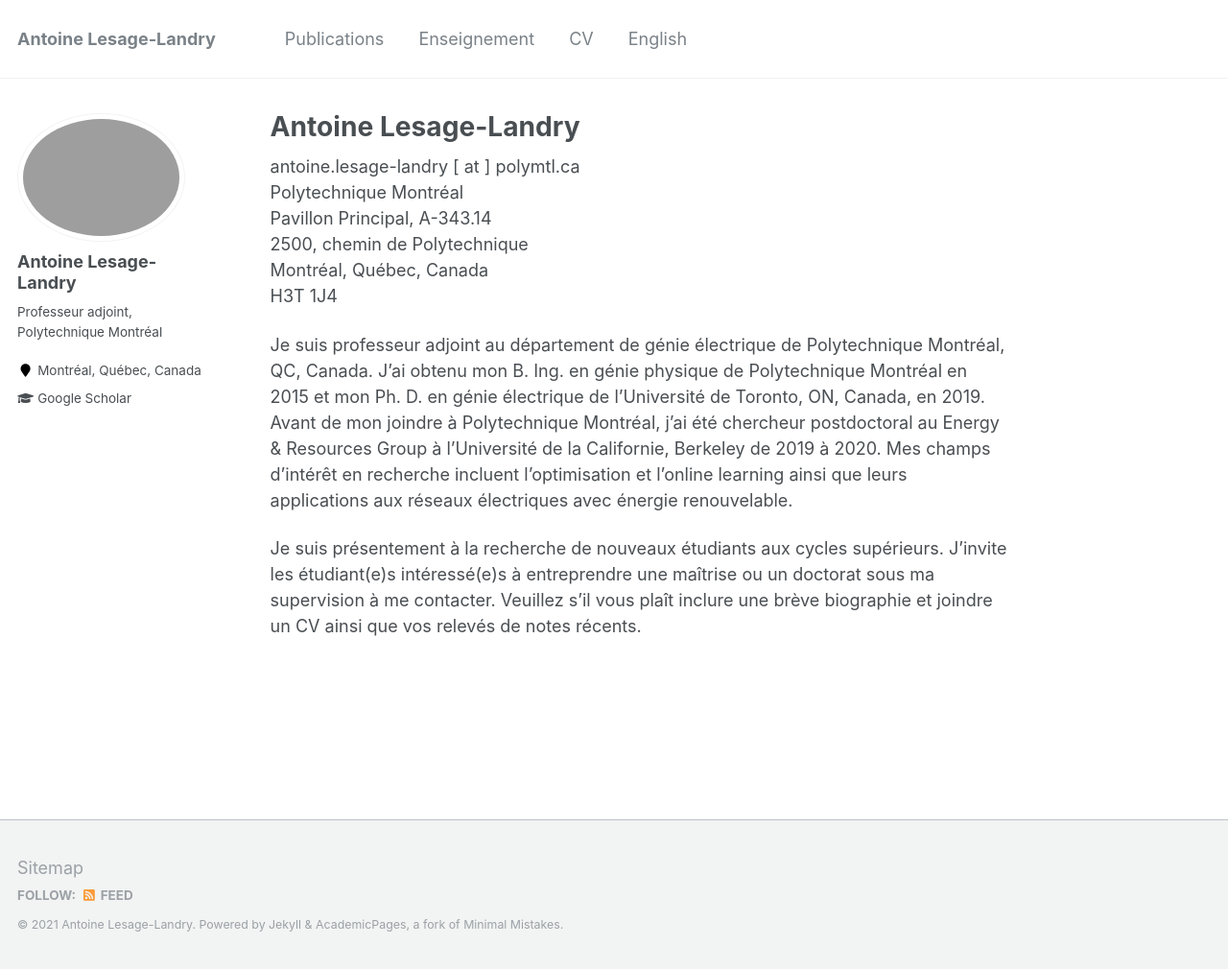
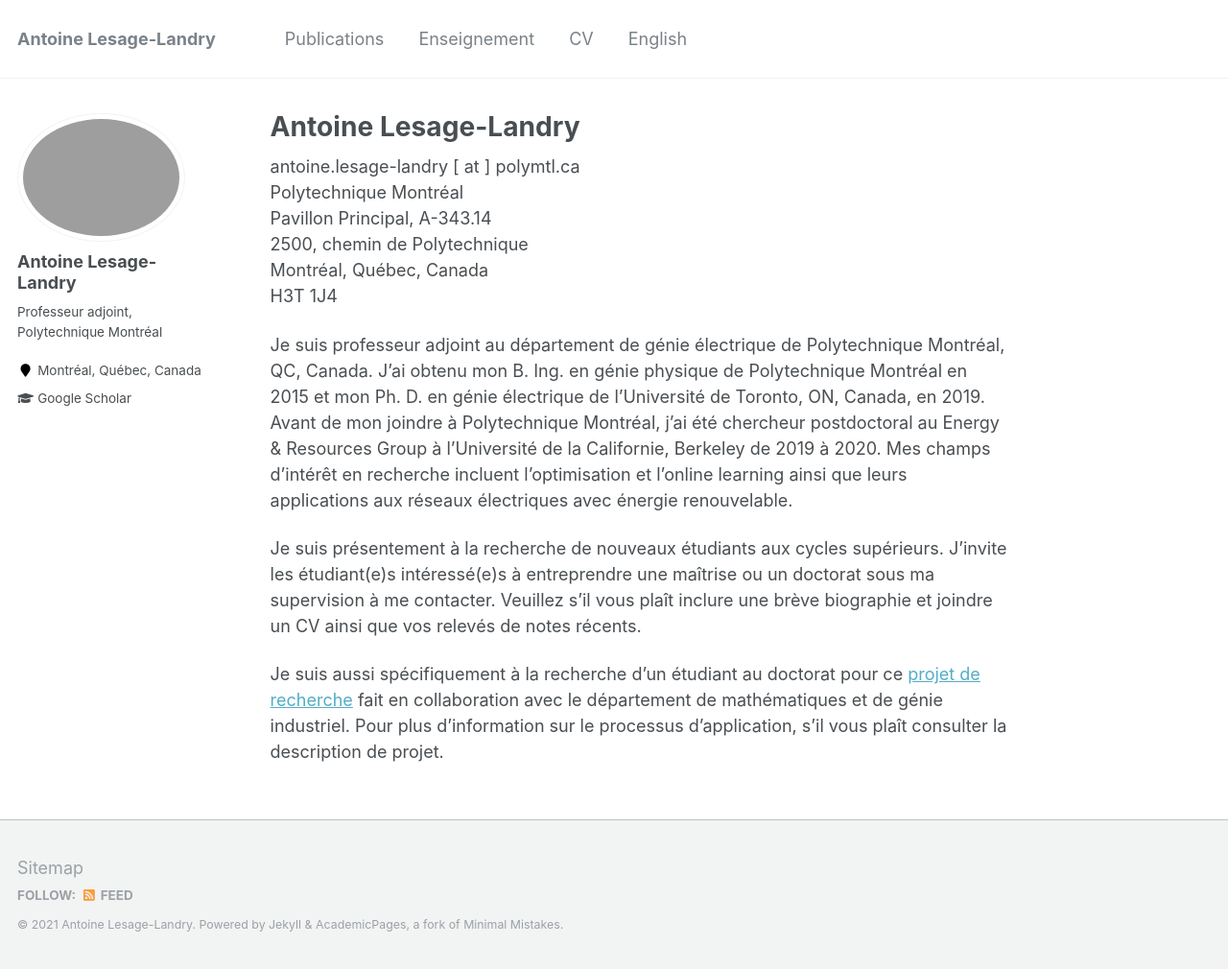
Before and after one commit to alesagelandry/fr, a Jekyll site: the page built from _pages/about.md, in a window 1280 px wide and 1010 px high. Shown: the whole window at 96% size. Built offline with Jekyll 4.4.1, drawn with Linux system fonts in a browser that asks for light colours.

Commit message:
Update about.md

```diff
--- a/_pages/about.md
+++ b/_pages/about.md
@@ -18,3 +18,5 @@ H3T 1J4<br />
 Je suis professeur adjoint au département de génie électrique de Polytechnique Montréal, QC, Canada. J’ai obtenu mon B. Ing. en génie physique de Polytechnique Montréal en 2015 et mon Ph. D. en génie électrique de l’Université de Toronto, ON, Canada, en 2019. Avant de mon joindre à Polytechnique Montréal, j’ai été chercheur postdoctoral au Energy & Resources Group à l’Université de la Californie, Berkeley de 2019 à 2020. Mes champs d’intérêt en recherche incluent l’optimisation et l’online learning ainsi que leurs applications aux réseaux électriques avec énergie renouvelable.
 
 Je suis présentement à la recherche de nouveaux étudiants aux cycles supérieurs. J’invite les étudiant(e)s intéressé(e)s à entreprendre une maîtrise ou un doctorat sous ma supervision à me contacter. Veuillez s’il vous plaît inclure une brève biographie et joindre un CV ainsi que vos relevés de notes récents.
+
+Je suis aussi spécifiquement à la recherche d'un étudiant au doctorat pour ce [projet de recherche](http://alesagelandry.github.io/phd_dr_optimization_description_eng.pdf) fait en collaboration avec le département de mathématiques et de génie industriel. Pour plus d'information sur le processus d'application, s'il vous plaît consulter la description de projet.
```
